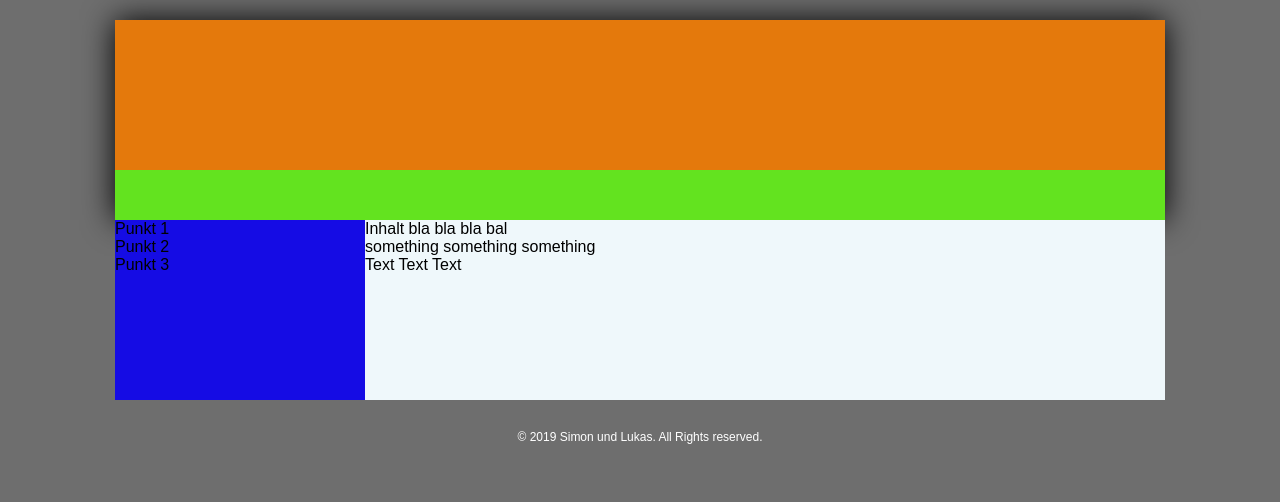
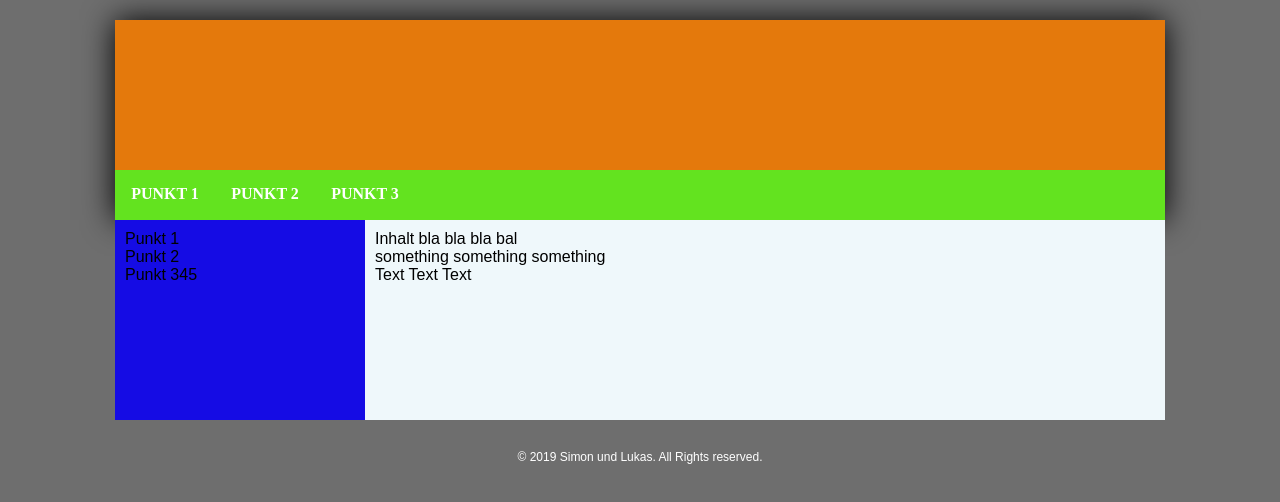
Before and after one commit to team-redstone/Redstone-Wiki, a plain HTML site: page Index.htm in a window 1280 px wide. Drawn offline with Linux system fonts and the light colour scheme.

Commit message:
Add files via upload

```diff
--- a/Design.css
+++ b/Design.css
@@ -21,26 +21,52 @@ body {
 
 #menue-top {
 	width: 100%;
-	height: 50px;
+	height: 35px;
 	background-color: #63E31F;
 	margin-bottom: 0px;
+	color: #FFF;
+	text-transform: uppercase;
+	font-weight: bold;
+	font-family: Times New Roman, Helvetica, sans-serif;
+	text-align: center;
+	padding-top: 15px;
+}
+
+#menue-top ul {
+	margin: 0px;
+	padding: 0px;
+}
+
+#menue-top ul li {
+	list-style-type: none;
+}
+
+#menue-top ul li a {
+	height: 35px;
+	width: 100px;
+	display: block;
+	float: left;
+	text-decoration: none;
+	color: #FFF;
 }
 
 #menue-left {
-	width: 250px;
+	width: 230px;
 	//height: 600px;
 	background-color: #150CE4;
 	float: left;
 	margin-bottom: 30px;
 	margin-right: 0px;
+	padding: 10px 10px 10px 10px;
 }
 
 #content {
-	width: 800px;
+	width: 780px;
 	//height: 600px;
 	background-color: #EFF8FB;
 	float: right;
 	margin-bottom: 30px;
+	padding: 10px 10px 10px 10px;
 }
 
 #footer {
--- a/Index.htm
+++ b/Index.htm
@@ -10,11 +10,16 @@
 	<div id="header">
 	</div>
 	<div id="menue-top">
+		<ul>
+			<li><a href="Punkt1.htm">Punkt 1</a></li>
+			<li><a href="Punkt2.htm">Punkt 2</a></li>
+			<li><a href="Punkt3.htm">Punkt 3</a></li>
+		</ul>
 	</div>
 	<div id="menue-left">
 	Punkt 1 <br />
 	Punkt 2 <br />
-	Punkt 3 <br />
+	Punkt 345 <br />
 	<br />
 	<br />
 	<br />
```
